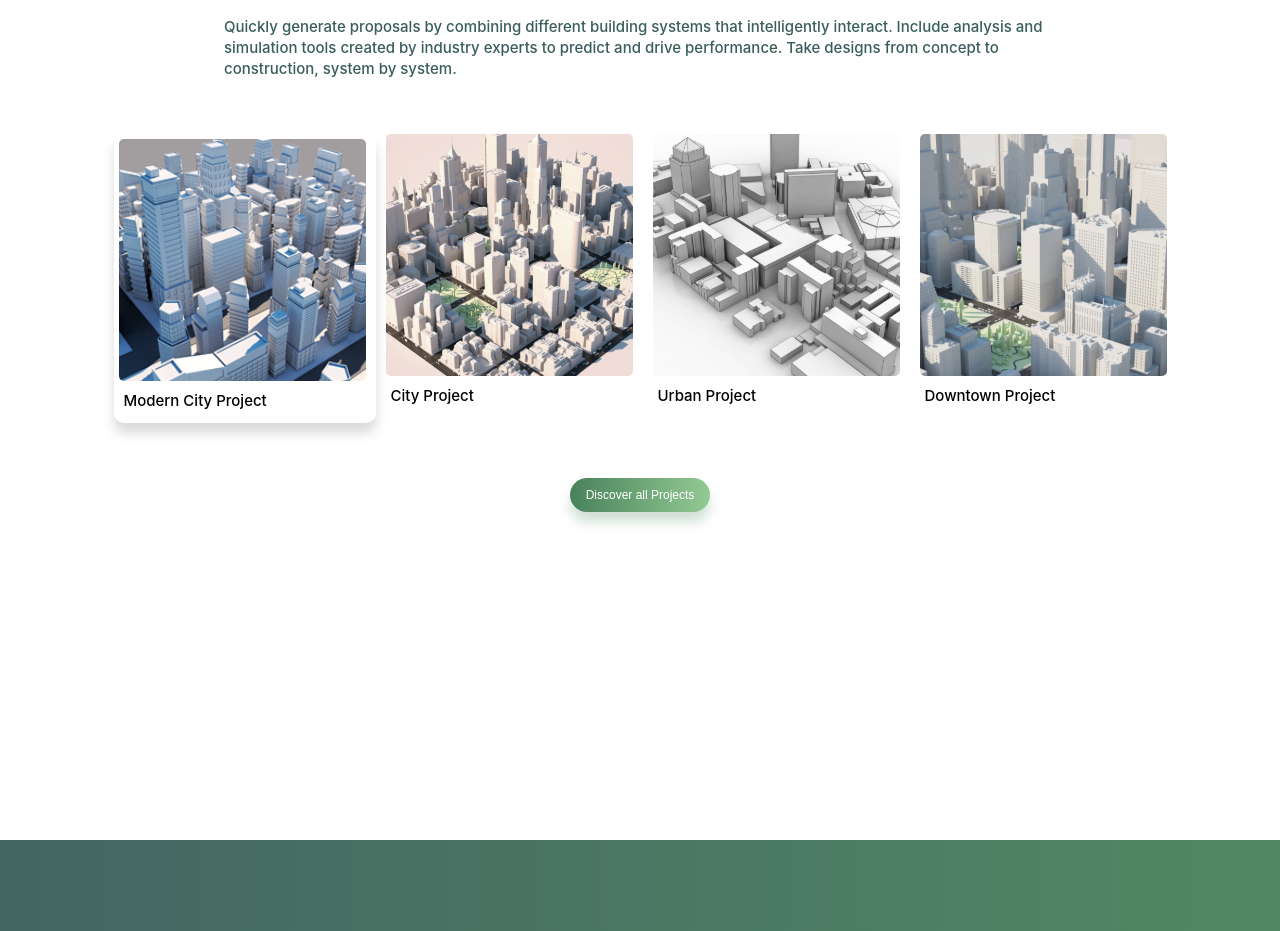
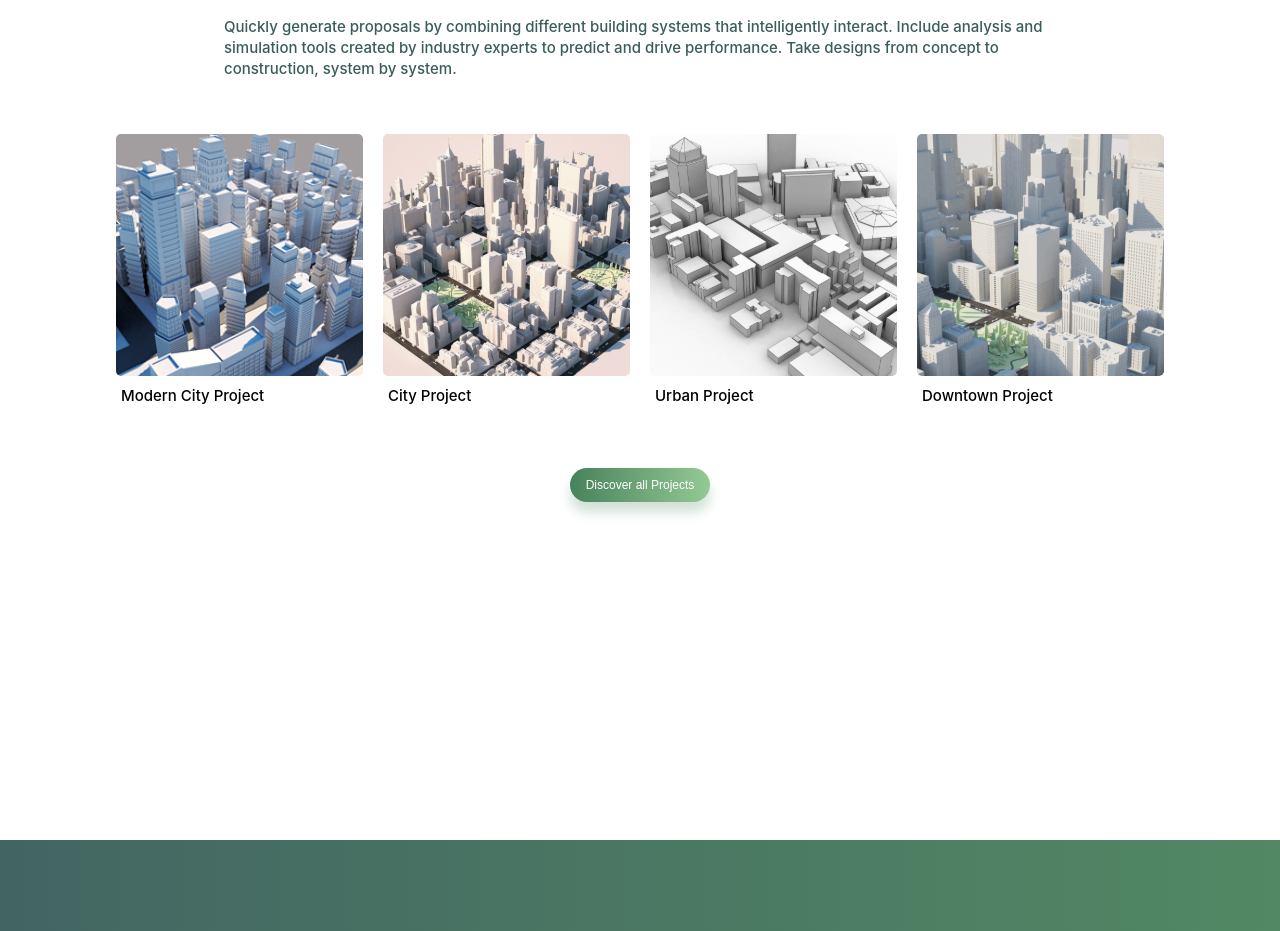
Before and after one commit to faheem4531/BuildwIT, a React (Create React App) app in the folder buildwit-home-screen/: page / in a window 1280 px wide. Shown: the part 2760-3691 px from the top of the page. Built offline with nearby package versions, Linux system fonts and the light colour scheme.

Commit message:
Section 4 Hover animation change

```diff
--- a/buildwit-home-screen/src/components/section4/Section4.css
+++ b/buildwit-home-screen/src/components/section4/Section4.css
@@ -31,13 +31,6 @@
   width: 100%;
 }
 
-.img-1-box {
-  -webkit-box-shadow: 0px 10px 12px rgba(0, 0, 0, 0.15);
-          box-shadow: 0px 10px 12px rgba(0, 0, 0, 0.15);
-  border-radius: 10px;
-  padding: 5px;
-}
-
 .img-box {
   margin: 5px;
   -webkit-transition: all .5s;
@@ -45,8 +38,12 @@
 }
 
 .img-box:hover {
-  -webkit-transform: scale(0.95, 0.95);
-          transform: scale(0.95, 0.95);
+  -webkit-transform: scale(1.05, 1.05);
+          transform: scale(1.05, 1.05);
+  -webkit-box-shadow: 0px 10px 12px rgba(0, 0, 0, 0.15);
+          box-shadow: 0px 10px 12px rgba(0, 0, 0, 0.15);
+  border-radius: 10px;
+  padding: 5px;
 }
 
 .img-box:not(:last-child) {
--- a/buildwit-home-screen/src/components/section4/Section4.scss
+++ b/buildwit-home-screen/src/components/section4/Section4.scss
@@ -1,4 +1,3 @@
-
 .section-4{
     height: 120vh;
 
@@ -18,24 +17,22 @@
 
     &-img{
        width: 100%;
-
     }
 }
 
 //Image box styling
 
 
-.img-1-box{
-box-shadow: 0px 10px 12px rgba(0, 0, 0, 0.15);
-border-radius: 10px;
-padding: 5px;
-}
+
 
 .img-box{
     margin: 5px;
     transition: all .5s;
     &:hover{
-        transform: scale(.95 , .95);
+        transform: scale(1.05 , 1.05);
+        box-shadow: 0px 10px 12px rgba(0, 0, 0, 0.15);
+        border-radius: 10px;
+        padding: 5px;
     }
 
 
--- a/buildwit-home-screen/src/components/section4/SectionForth.js
+++ b/buildwit-home-screen/src/components/section4/SectionForth.js
@@ -52,7 +52,6 @@ const sectionForth = () => {
 
                 </div>
                 <Button buttonTitle='Discover all Projects'/>
-
             </div>
         </div>
     )
```
Also changed, not shown: 1 other file (tests, documents, lock files or other folders).
